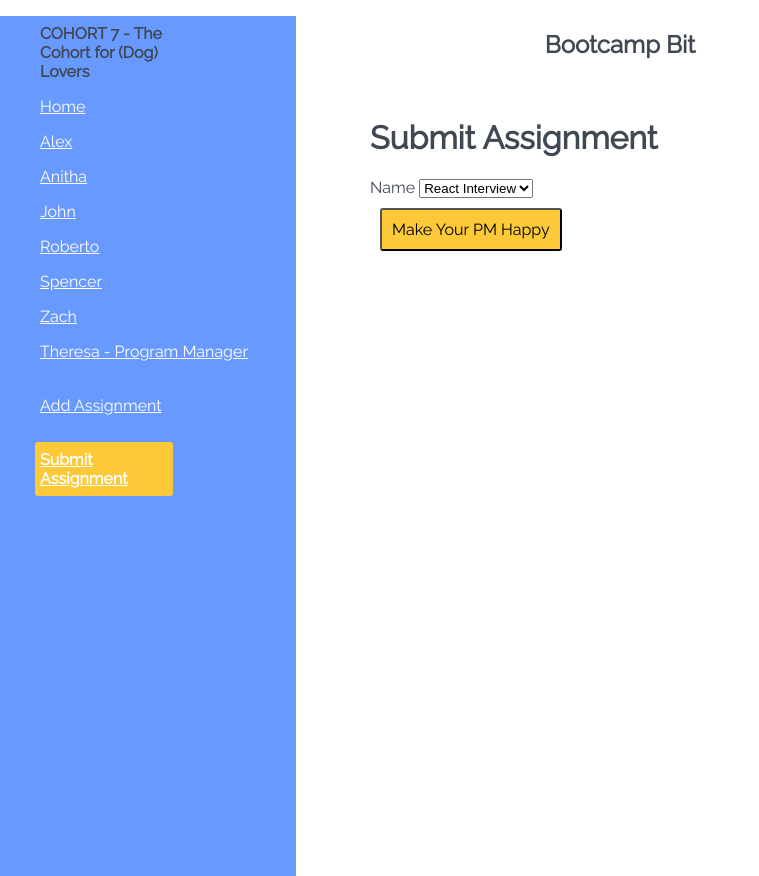
After one commit to gatorisgreater/bootcamp-bit, a Flask app: page /delete in a window 1280 px wide. The commit adds this page. Shown: the whole page, without its empty margins (0-759 px from the left). Run offline with Flask 2, Linux system fonts and the light colour scheme.

Commit message:
DELETE endpoint implmentation started. Still WIP

```diff
--- a/run.py
+++ b/run.py
@@ -2,7 +2,7 @@ from flask import Flask, render_template, request, redirect, url_for
 app = Flask(__name__)
 
 my_list=["spaced-repetition-capstone", "algorithms interview practice", "GoalzApp"]
-
+pm_list = ["React Interview", "DSA Interview", "arm", "leg", "2/28 HW", "2/27 HW"]
 
 @app.route("/")
 @app.route("/home")
@@ -12,6 +12,20 @@ def home():
                            my_string="Your recent assignments:",
                            my_list=my_list,
                            my_img=my_img)
+
+@app.route("/delete", methods=["GET"])
+def delete_assignment_get():
+    return render_template("delete_assignment.html", pm_list=pm_list)
+
+@app.route("/delete", methods=["POST"])
+def delete_assignment_delete():
+    # print(request)
+
+    # assignmentDeletion = request.form["title"]
+
+    # pm_list.remove(assignmentDeletion)
+    return redirect(url_for("theresa"))
+
 
 @app.route("/add", methods=["GET"])
 def add_assignment_get():
@@ -92,11 +106,10 @@ def zach():
 @app.route("/theresa")
 def theresa():
     my_img = "https://ca.slack-edge.com/T02D02A55-U2GJFK36Y-e4a4483c1f77-512"
-    my_list = ["React Interview", "DSA Interview", "arm", "leg", "2/28 HW", "2/27 HW"]
-    my_list_length = len(my_list)
+    my_list_length = len(pm_list)
     return render_template('child.html',
                            my_string="You have %d outstanding items for Theresa:" % my_list_length,
-                           my_list=my_list,
+                           my_list=pm_list,
                            my_img=my_img)
 
 
--- /dev/null
+++ b/templates/delete_assignment.html
@@ -0,0 +1,20 @@
+{% extends "parent.html" %}
+
+{% block content %}
+<h1>
+    Submit Assignment
+</h1>
+
+<form role="form" method="DELETE">
+    <div class="form-group">
+        <label for="title">Name</label>
+        <select class="form-control" id="title" name="title" required>
+            {% for n in pm_list %}
+            <option value={{n}}>{{n}}</option>
+            {% endfor %}
+        </select>
+
+    </div>
+    <button type="submit" class="btn btn-default">Make Your PM Happy</button>
+</form>
+{% endblock %}
--- a/templates/parent.html
+++ b/templates/parent.html
@@ -61,6 +61,7 @@
                 height: 200px;
                 margin: 0 auto;
                 display: block;
+                border-radius: 95px;
             }
 
             input {
@@ -96,6 +97,8 @@
               {{ nav_link('theresa', 'Theresa - Program Manager') }}
               <br>
               {{ nav_link('add_assignment_get', 'Add Assignment') }}
+              <br>
+              {{ nav_link('delete_assignment_get', 'Submit Assignment') }}
             </ul>
 
         <div id="main">
```
